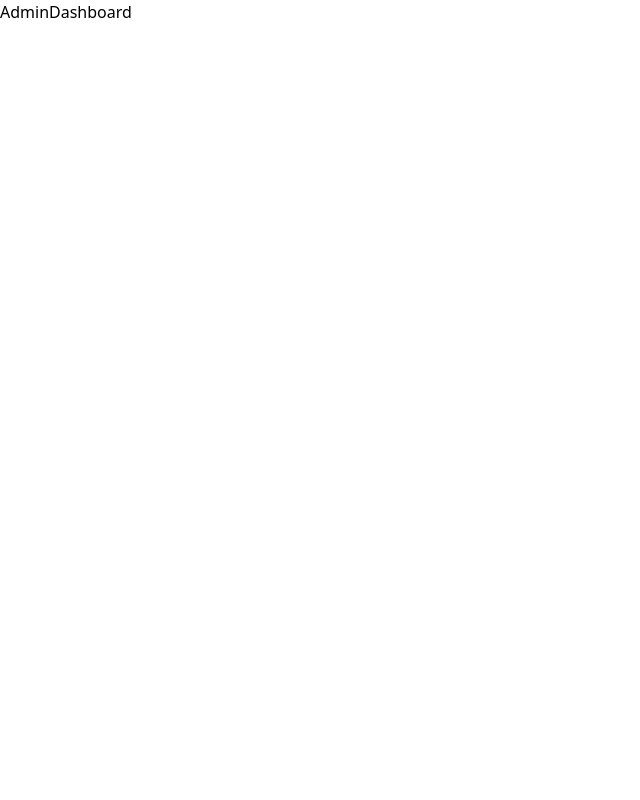
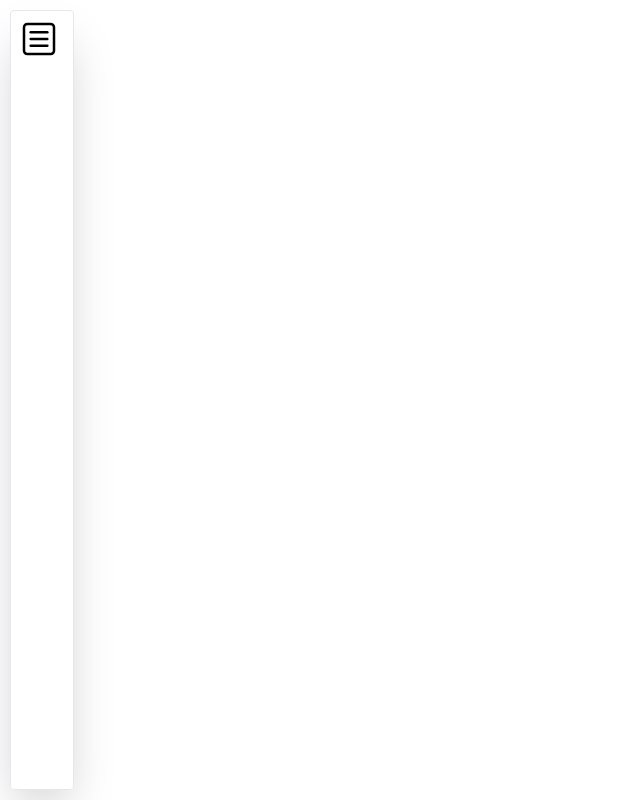
Before and after one commit to Lekvar312/courtly_client, a React (Vite) app: page /admin in a window 1280 px wide. Shown: the whole page, without its empty margins (0-640 px from the left). Built offline with nearby package versions, Linux system fonts and the light colour scheme; sample sign-in values are in the browser's storage.

Commit message:
create admin dashboard

```diff
--- a/src/components/AdminDashboard.tsx
+++ b/src/components/AdminDashboard.tsx
@@ -1,8 +1,17 @@
-import React from 'react'
+import { useState } from "react"
+import AdminSideBar from "./AdminSideBar"
 
 const AdminDashboard = () => {
+  const [isDashboardOpen, setIsDashboardOpen] = useState<boolean>(false)
+
+  const handleDashboardClick = () => {
+    setIsDashboardOpen((prev) => !prev)
+  }
+
   return (
-    <div>AdminDashboard</div>
+    <section className='fixed inset-0 w-full h-full p-2.5 '>
+      <AdminSideBar isOpen={isDashboardOpen} handleDashboard={handleDashboardClick} />
+    </section>
   )
 }
 
--- /dev/null
+++ b/src/components/AdminSideBar.tsx
@@ -0,0 +1,30 @@
+import { SquareMenu } from "lucide-react"
+
+interface AdminSideBar {
+  isOpen: boolean,
+  handleDashboard: () => void
+}
+
+const AdminSideBar = ({isOpen, handleDashboard}: AdminSideBar) => {
+
+  return (
+    <aside className={`border-1 p-2 flex flex-col transition-all border-slate-200 rounded shadow-2xl h-full ${isOpen ? "w-2xs" : 'w-16'}`}>
+      <span className='flex items-center justify-between'>
+        <button className='cursor-pointer flex items-center justify-end  transition hover:scale-110' onClick={handleDashboard}><SquareMenu strokeWidth={1.5} size={40}/> </button>
+        <h2 className={`text-2xl font-medium ${isOpen ? "flex"  : "hidden"}`}>
+        Courtly dashboard
+        </h2>
+      </span>
+      {isOpen ?
+      <nav className='w-full'>
+        <ul className='pt-2.5 flex flex-col w-full justify-center text-center gap-1.5'>
+          <li className='bg-sky-500 w-full font-medium text-lg py-1 hover:bg-sky-600 transition-all  text-white rounded cursor-pointer'>Пункт 1</li>
+          <li className='bg-sky-500 font-medium text-lg py-1 hover:bg-sky-600 transition-all  text-white rounded cursor-pointer'>Пункт 1</li>
+          <li className='bg-sky-500 font-medium text-lg py-1 hover:bg-sky-600 transition-all  text-white rounded cursor-pointer'>Пункт 1</li>
+        </ul>
+      </nav> : null}
+    </aside>
+  )
+}
+
+export default AdminSideBar
```
